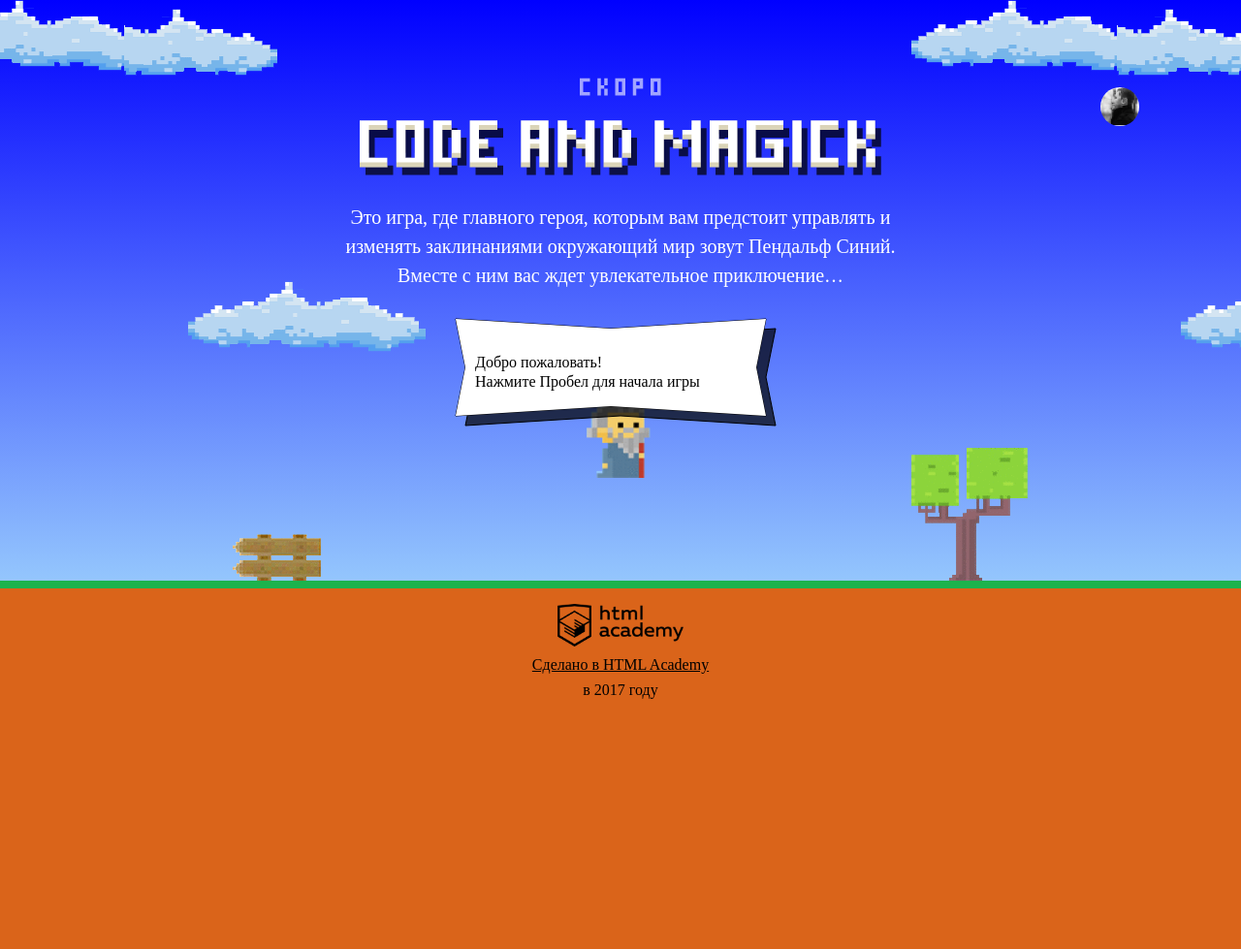
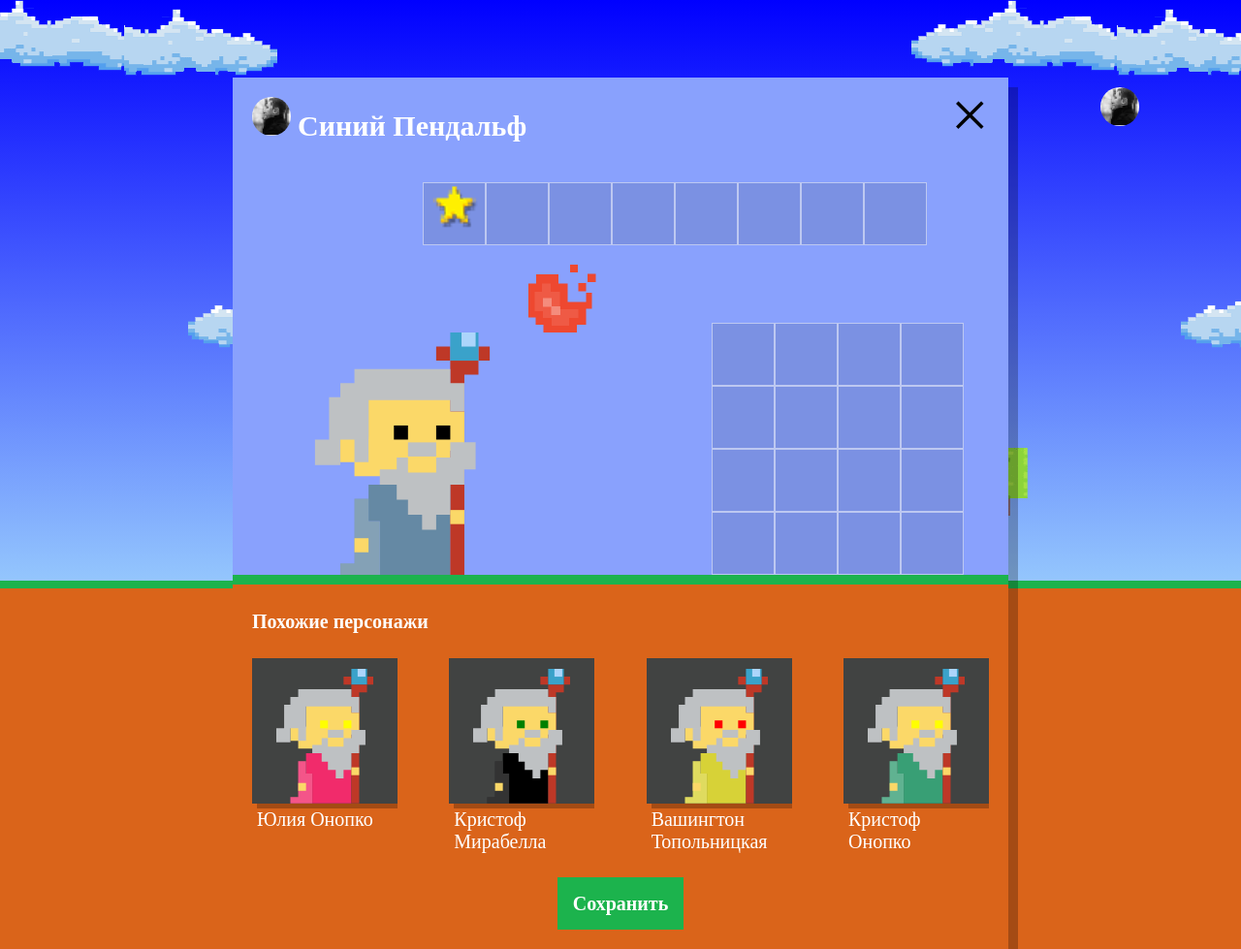
Before and after one commit to irinamerts/490489-code-and-magick-18, a website: page index.html in a window 1280 px wide. Shown: the whole page at 97% size. Before the commit the page ends 800 px from the top, so only its background shows below. Drawn offline with Linux system fonts and the light colour scheme; a web font is replaced by a local one.

Commit message:
Выполнила задание

```diff
--- a/index.html
+++ b/index.html
@@ -199,6 +199,7 @@ var getWizardY = function (height) {
 };
 </script>
 
+<script src="js/setup.js"></script>
 <script src="js/stat.js"></script>
 <script src="js/game.js"></script>
 
--- /dev/null
+++ b/js/setup.js
@@ -0,0 +1,52 @@
+'use strict';
+
+var NAMES = ['Иван', 'Хуан', 'Себастьян', 'Мария', 'Кристоф', 'Виктор', 'Юлия', 'Люпита', 'Вашингтон'];
+var SECOND_NAMES = ['да Марья', 'Верон', 'Мирабелла', 'Вальц', 'Онопко', 'Топольницкая', 'Нионго, Ирвинг'];
+var COAT_COLORS = ['rgb(101, 137, 164)', 'rgb(241, 43, 107)', 'rgb(146, 100, 161)', 'rgb(56, 159, 117)', 'rgb(215, 210, 55)', 'rgb(0, 0, 0)'];
+var EYES_COLORS = ['black', 'red', 'blue', 'yellow', 'green'];
+
+var userDialog = document.querySelector('.setup');
+var wizardsElement = document.querySelector('.setup-similar');
+var similarListElement = document.querySelector('.setup-similar-list');
+var similarWizardTemplate = document.querySelector('#similar-wizard-template')
+    .content
+    .querySelector('.setup-similar-item');
+
+var getRandomElement = function (arr) {
+  var index = Math.floor(Math.random() * arr.length);
+  return arr[index];
+};
+
+var createWizards = function () {
+  var wizards = [];
+  for (i = 0; i < 4; i++) {
+    wizards[i] = {
+      name: getRandomElement(NAMES),
+      secondName: getRandomElement(SECOND_NAMES),
+      coatColor: getRandomElement(COAT_COLORS),
+      eyesColor: getRandomElement(EYES_COLORS)
+    };
+  }
+  return wizards;
+};
+
+var renderWizard = function (wizard) {
+  var wizardElement = similarWizardTemplate.cloneNode(true);
+
+  wizardElement.querySelector('.setup-similar-label').textContent = wizard.name + ' ' + wizard.secondName;
+  wizardElement.querySelector('.wizard-coat').style.fill = wizard.coatColor;
+  wizardElement.querySelector('.wizard-eyes').style.fill = wizard.eyesColor;
+
+  return wizardElement;
+};
+
+var wizards = createWizards();
+var fragment = document.createDocumentFragment();
+
+for (var i = 0; i < wizards.length; i++) {
+  fragment.appendChild(renderWizard(wizards[i]));
+}
+similarListElement.appendChild(fragment);
+
+userDialog.classList.remove('hidden');
+wizardsElement.classList.remove('hidden');
```
